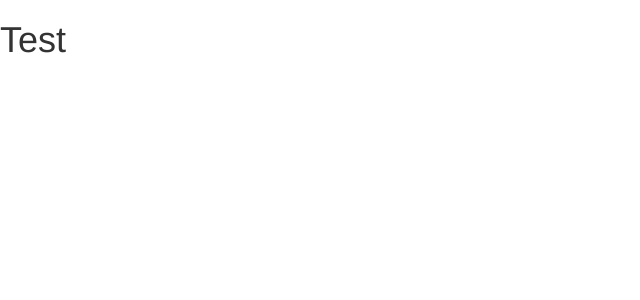
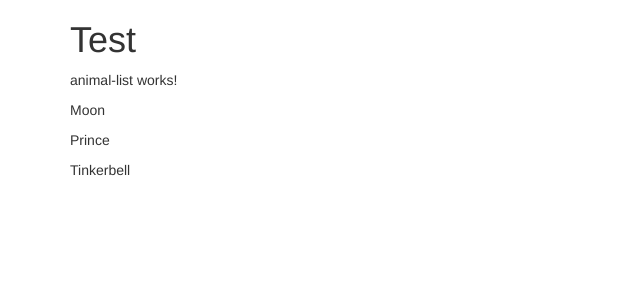
Before and after one commit to benjpac/local-zoo, an Angular app: page / in a window 1280 px wide. Shown: the top 300 px of the page, without its empty margins (0-640 px from the left). Built offline with nearby package versions, Linux system fonts and the light colour scheme.

Commit message:
add animal class, animal service, and animal list component

```diff
--- /dev/null
+++ b/src/app/animal-list/animal-list.component.html
@@ -0,0 +1,7 @@
+<p>
+  animal-list works!
+</p>
+
+<div *ngFor="let animal of animals">
+  <p>{{animal.name}}</p>
+</div>
--- /dev/null
+++ b/src/app/animal-list/animal-list.component.ts
@@ -0,0 +1,20 @@
+import { Component, OnInit } from '@angular/core';
+import { Animal } from '../animal.model';
+import { AnimalService } from '../animal.service';
+
+@Component({
+  selector: 'app-animal-list',
+  templateUrl: './animal-list.component.html',
+  styleUrls: ['./animal-list.component.css']
+})
+export class AnimalListComponent implements OnInit {
+  animals: Animal[] = [];
+
+  constructor(private animalService: AnimalService) {}
+
+  ngOnInit() {
+    this.animalService.getAnimals()
+      .then(animals => this.animals = animals)
+  }
+
+}
--- /dev/null
+++ b/src/app/animal.service.ts
@@ -0,0 +1,10 @@
+import { Injectable } from '@angular/core';
+
+import { ANIMALS } from './mock-animals';
+
+@Injectable()
+export class AnimalService {
+  getAnimals() {
+    return Promise.resolve(ANIMALS);
+  }
+}
--- a/src/app/app.component.html
+++ b/src/app/app.component.html
@@ -1 +1,8 @@
-<h1>Test</h1>
+<div class="container">
+  <div class="row">
+    <div class="col-md-12">
+      <h1>Test</h1>
+      <app-animal-list></app-animal-list>
+    </div>
+  </div>
+</div>
--- a/src/app/app.component.ts
+++ b/src/app/app.component.ts
@@ -1,9 +1,12 @@
 import { Component } from '@angular/core';
+import { Animal } from './animal.model';
+import { AnimalService } from './animal.service';
 
 @Component({
   selector: 'app-root',
   templateUrl: './app.component.html',
-  styleUrls: ['./app.component.css']
+  styleUrls: ['./app.component.css'],
+  providers: [ AnimalService ]
 })
 export class AppComponent {
 
--- a/src/app/app.module.ts
+++ b/src/app/app.module.ts
@@ -3,10 +3,12 @@ import { NgModule } from '@angular/core';
 import { FormsModule }  from '@angular/forms';
 
 import { AppComponent } from './app.component';
+import { AnimalListComponent } from './animal-list/animal-list.component';
 
 @NgModule({
   declarations: [
-    AppComponent
+    AppComponent,
+    AnimalListComponent
   ],
   imports: [
     BrowserModule,
--- /dev/null
+++ b/src/app/mock-animals.ts
@@ -0,0 +1,34 @@
+import { Animal } from './animal.model';
+
+export const ANIMALS: Animal[] = [{
+      species: "Arctic Fox",
+      name: "Moon",
+      age: 2,
+      diet: "carnivore",
+      location: "Northern Trail",
+      caretakers: 5,
+      sex: "Female",
+      likes: "Cool shade",
+      dislikes: "Loud noises"
+    },{
+      species: "Ocelot",
+      name: "Prince",
+      age: 4,
+      diet: "carnivore",
+      location: "Tropical Rain Forest Building",
+      caretakers: 6,
+      sex: "Male",
+      likes: "Laying in the sunshine",
+      dislikes: "Toys that are not rope-based"
+    },{
+      species: "Northwest Black Tailed Deer",
+      name: "Tinkerbell",
+      age: 8,
+      diet: "herbivore",
+      location: "Northern Trail",
+      caretakers: 2,
+      sex: "Female",
+      likes: "Delicate roots and leaves",
+      dislikes: "Loud Noises"
+    }
+];
--- a/src/index.html
+++ b/src/index.html
@@ -2,7 +2,7 @@
 <html lang="en">
 <head>
   <meta charset="utf-8">
-  <title>LocalZoo</title>
+  <title>Local Zoo</title>
   <base href="/">
 
   <meta name="viewport" content="width=device-width, initial-scale=1">
```
Also changed, not shown: src/app/animal.model.ts (added, +13 -0 lines), src/app/animal-list/animal-list.component.css (added), 2 other files (tests, documents, lock files or other folders).
